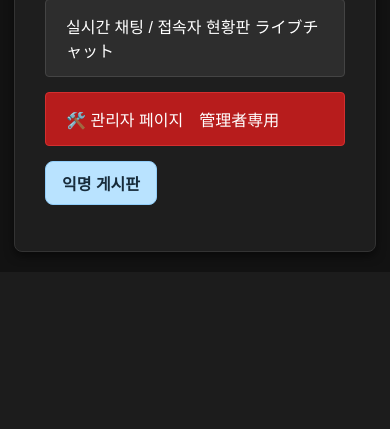
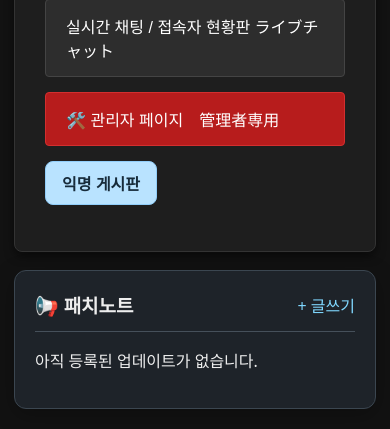
Before and after one commit to choboinfra/my-web-site, a PHP site: page / in a window 390 px wide. Shown: the part 759-1188 px from the top of the page. Before the commit the page ends 1019 px from the top, so only its background shows below. Run offline with PHP 8.4, Linux system fonts and the light colour scheme; the visitor is signed in with stand-in values (Sample User, id 1).

Commit message:
Add patch notes panel and fix guest redirect

```diff
--- a/guest.php
+++ b/guest.php
@@ -4,5 +4,5 @@ if (empty($_SESSION['guest_name'])) {
     $_SESSION['guest_name'] = '게스트_' . strtoupper(bin2hex(random_bytes(2)));
 }
 $_SESSION['guest_mode'] = true;
-header('Location: board.php');
+header('Location: /index.php');
 exit;
--- a/index.php
+++ b/index.php
@@ -1,4 +1,9 @@
-<?php echo "<!-- Server: VM1 -->"; ?>
+<?php
+// PATCH_NOTES_V1
+require_once __DIR__ . '/patch_notes_widget.php';
+echo "<!-- Server: VM1 -->";
+?>
+
 <?php
 require_once(__DIR__ . '/lib/members_lib.php');
 $isAdmin = !empty($_SESSION['admin_logged_in']);
@@ -28,9 +33,46 @@ a.btn:hover{transform:translateY(-1px);filter:brightness(1.1)}
 .login{background:#2d3944;color:#fff;border:1px solid #52616e}
 .signup{background:#172c32;color:#75d8e5;border:1px solid #247887}
 .foot{font-size:12px;color:#71808b;margin-top:24px}
+
+/* PATCH_NOTES_V1 */
+.pn-layout{display:flex;align-items:flex-start;justify-content:center;gap:24px;
+max-width:1100px;margin:0 auto;width:100%}
+.pn-layout>.container{margin:0;flex:1;min-width:0}
+.pn-layout>.panel{flex:1;min-width:0}
+.pn-side{width:340px;flex-shrink:0;min-width:0}
+.pn-panel{background:#1e2329;color:#eee;border:1px solid #3b4650;
+border-radius:12px;padding:20px;box-shadow:0 6px 22px #0004;text-align:left;
+font-family:system-ui,-apple-system,sans-serif}
+.pn-heading{display:flex;justify-content:space-between;align-items:center;
+gap:8px;padding-bottom:12px;border-bottom:1px solid #46505a}
+.pn-heading strong{font-size:19px}
+.pn-panel a{color:#80d8ff;text-decoration:none}
+.pn-panel a:hover{text-decoration:underline}
+.pn-item{display:flex;flex-direction:column;gap:5px;padding:13px 0;
+border-bottom:1px solid #353e47;overflow-wrap:anywhere}
+.pn-item span{font-weight:600;color:#f0f0f0}
+.pn-item small,.pn-detail small{color:#9da9b4;font-size:12px}
+.pn-detail h3{overflow-wrap:anywhere}
+.pn-body{white-space:normal;overflow-wrap:anywhere;line-height:1.8;
+padding:16px 0;border-bottom:1px solid #46505a}
+.pn-panel input,.pn-panel textarea{width:100%;box-sizing:border-box;
+padding:10px;margin:8px 0;background:#111820;color:#fff;
+border:1px solid #52616e;border-radius:6px;font:inherit}
+.pn-panel button{background:#176a7d;color:#fff;border:0;
+border-radius:6px;padding:10px 14px;cursor:pointer}
+.pn-actions{display:flex;align-items:center;gap:16px;margin-top:15px}
+.pn-actions form{margin:0}
+.pn-error{color:#ff8b8b}
+@media(max-width:800px){
+.pn-layout{flex-direction:column;align-items:stretch;gap:18px}
+.pn-layout>.container,.pn-layout>.panel,.pn-side{width:100%;max-width:100%;
+box-sizing:border-box}
+}
+
 </style>
 </head>
 <body>
+<div class="pn-layout">
 <main class="panel">
 <div class="mark">🌐</div>
 <h1>조승훈과 함께 춤을</h1>
@@ -40,6 +82,8 @@ a.btn:hover{transform:translateY(-1px);filter:brightness(1.1)}
 <a class="btn signup" href="/signup.php">💠 회원가입</a>
 <div class="foot">입장 후 사이트의 콘텐츠를 이용할 수 있습니다.</div>
 </main>
+<aside class="pn-side"><?php pn_render(); ?></aside>
+</div>
 </body>
 </html>
 <?php
@@ -103,7 +147,43 @@ a.btn:hover{transform:translateY(-1px);filter:brightness(1.1)}
             body { padding: 65px 14px 20px !important; }
         }
 
-    </style>
+
+/* PATCH_NOTES_V1 */
+.pn-layout{display:flex;align-items:flex-start;justify-content:center;gap:24px;
+max-width:1100px;margin:0 auto;width:100%}
+.pn-layout>.container{margin:0;flex:1;min-width:0}
+.pn-layout>.panel{flex:1;min-width:0}
+.pn-side{width:340px;flex-shrink:0;min-width:0}
+.pn-panel{background:#1e2329;color:#eee;border:1px solid #3b4650;
+border-radius:12px;padding:20px;box-shadow:0 6px 22px #0004;text-align:left;
+font-family:system-ui,-apple-system,sans-serif}
+.pn-heading{display:flex;justify-content:space-between;align-items:center;
+gap:8px;padding-bottom:12px;border-bottom:1px solid #46505a}
+.pn-heading strong{font-size:19px}
+.pn-panel a{color:#80d8ff;text-decoration:none}
+.pn-panel a:hover{text-decoration:underline}
+.pn-item{display:flex;flex-direction:column;gap:5px;padding:13px 0;
+border-bottom:1px solid #353e47;overflow-wrap:anywhere}
+.pn-item span{font-weight:600;color:#f0f0f0}
+.pn-item small,.pn-detail small{color:#9da9b4;font-size:12px}
+.pn-detail h3{overflow-wrap:anywhere}
+.pn-body{white-space:normal;overflow-wrap:anywhere;line-height:1.8;
+padding:16px 0;border-bottom:1px solid #46505a}
+.pn-panel input,.pn-panel textarea{width:100%;box-sizing:border-box;
+padding:10px;margin:8px 0;background:#111820;color:#fff;
+border:1px solid #52616e;border-radius:6px;font:inherit}
+.pn-panel button{background:#176a7d;color:#fff;border:0;
+border-radius:6px;padding:10px 14px;cursor:pointer}
+.pn-actions{display:flex;align-items:center;gap:16px;margin-top:15px}
+.pn-actions form{margin:0}
+.pn-error{color:#ff8b8b}
+@media(max-width:800px){
+.pn-layout{flex-direction:column;align-items:stretch;gap:18px}
+.pn-layout>.container,.pn-layout>.panel,.pn-side{width:100%;max-width:100%;
+box-sizing:border-box}
+}
+
+</style>
 </head>
 <body>
 
@@ -115,7 +195,8 @@ a.btn:hover{transform:translateY(-1px);filter:brightness(1.1)}
     </div>
     <?php endif; ?>
 
-    <div class="container">
+    <div class="pn-layout">
+<div class="container">
         <h1>조승훈과 함께 춤을　メインページ</h1>
         <p style="color: #aaa;">테스트 중 입니다 テスト中です</p>
 
@@ -141,6 +222,8 @@ a.btn:hover{transform:translateY(-1px);filter:brightness(1.1)}
         <li><a href="board.php" style="display:inline-block;background:#b9e3ff;color:#172b3a;border:1px solid #91cefa;border-radius:8px;padding:9px 16px;font-weight:bold;text-decoration:none;">익명 게시판</a></li>
 </ul>
     </div>
+<aside class="pn-side"><?php pn_render(); ?></aside>
+</div>
 <!-- [우측 상단 빨간색 작은 '어둠의 경로' 링크] -->
 <style>
     .secret-link {
--- /dev/null
+++ b/patch_notes_widget.php
@@ -0,0 +1,272 @@
+<?php
+// Patch notes core - shared NFS storage
+if (session_status() === PHP_SESSION_NONE) {
+    session_start();
+}
+
+$pnFile = '/var/lib/site-live/patch_notes/patch_notes.json';
+$pnLock = '/var/lib/site-live/patch_notes/patch_notes.lock';
+$pnAdmin = !empty($_SESSION['admin_logged_in']);
+$pnError = '';
+
+function pn_h($value) {
+    return htmlspecialchars(
+        (string)$value,
+        ENT_QUOTES | ENT_SUBSTITUTE,
+        'UTF-8'
+    );
+}
+
+function pn_read() {
+    global $pnFile;
+
+    if (!is_file($pnFile)) {
+        return [];
+    }
+
+    $raw = @file_get_contents($pnFile);
+    $rows = json_decode($raw === false ? '' : $raw, true);
+
+    return is_array($rows)
+        ? array_values(array_filter($rows, 'is_array'))
+        : [];
+}
+
+function pn_sort($rows) {
+    usort($rows, static function ($a, $b) {
+        return strcmp(
+            (string)($b['created'] ?? ''),
+            (string)($a['created'] ?? '')
+        );
+    });
+    return $rows;
+}
+
+if (empty($_SESSION['pn_token'])) {
+    $_SESSION['pn_token'] = bin2hex(random_bytes(24));
+}
+
+if (
+    ($_SERVER['REQUEST_METHOD'] ?? '') === 'POST'
+    && isset($_POST['pn_action'])
+) {
+    if (!$pnAdmin) {
+        http_response_code(403);
+        exit('관리자만 수정할 수 있습니다.');
+    }
+
+    if (!hash_equals(
+        $_SESSION['pn_token'],
+        (string)($_POST['pn_token'] ?? '')
+    )) {
+        http_response_code(403);
+        exit('요청 인증이 만료되었습니다.');
+    }
+
+    $fp = @fopen($pnLock, 'c');
+
+    if (!$fp || !flock($fp, LOCK_EX)) {
+        http_response_code(503);
+        exit('저장소 잠금에 실패했습니다.');
+    }
+
+    try {
+        $rows = pn_read();
+        $action = (string)$_POST['pn_action'];
+        $id = (string)($_POST['pn_id'] ?? '');
+
+        if ($action === 'save') {
+            $title = trim((string)($_POST['pn_title'] ?? ''));
+            $body = trim((string)($_POST['pn_body'] ?? ''));
+
+            if (
+                $title === '' || $body === ''
+                || mb_strlen($title, 'UTF-8') > 120
+                || mb_strlen($body, 'UTF-8') > 15000
+            ) {
+                throw new RuntimeException(
+                    '제목 또는 본문 길이를 확인해 주세요.'
+                );
+            }
+
+            if ($id === '') {
+                $id = bin2hex(random_bytes(12));
+                $rows[] = [
+                    'id' => $id,
+                    'title' => $title,
+                    'body' => $body,
+                    'created' => date('Y-m-d H:i:s')
+                ];
+            } else {
+                $found = false;
+
+                foreach ($rows as &$row) {
+                    if (($row['id'] ?? '') === $id) {
+                        $row['title'] = $title;
+                        $row['body'] = $body;
+                        $row['updated'] = date('Y-m-d H:i:s');
+                        $found = true;
+                        break;
+                    }
+                }
+                unset($row);
+
+                if (!$found) {
+                    throw new RuntimeException(
+                        '수정할 글을 찾을 수 없습니다.'
+                    );
+                }
+            }
+        } elseif ($action === 'delete') {
+            $before = count($rows);
+
+            $rows = array_values(array_filter(
+                $rows,
+                static function ($row) use ($id) {
+                    return ($row['id'] ?? '') !== $id;
+                }
+            ));
+
+            if (count($rows) === $before) {
+                throw new RuntimeException(
+                    '삭제할 글을 찾을 수 없습니다.'
+                );
+            }
+        } else {
+            throw new RuntimeException('지원하지 않는 요청입니다.');
+        }
+
+        $json = json_encode(
+            $rows,
+            JSON_UNESCAPED_UNICODE
+            | JSON_PRETTY_PRINT
+            | JSON_INVALID_UTF8_SUBSTITUTE
+        );
+
+        if ($json === false) {
+            throw new RuntimeException('JSON 저장 오류');
+        }
+
+        $temp = $pnFile . '.tmp.' . bin2hex(random_bytes(6));
+
+        if (file_put_contents($temp, $json) === false) {
+            throw new RuntimeException('임시 파일 저장 실패');
+        }
+
+        chmod($temp, 0660);
+
+        if (!rename($temp, $pnFile)) {
+            @unlink($temp);
+            throw new RuntimeException('파일 저장 실패');
+        }
+
+        flock($fp, LOCK_UN);
+        fclose($fp);
+
+        header('Location: /index.php?pn=' . rawurlencode($id), true, 303);
+        exit;
+
+    } catch (Throwable $e) {
+        $pnError = $e->getMessage();
+    }
+
+    flock($fp, LOCK_UN);
+    fclose($fp);
+}
+
+$pnRows = pn_sort(pn_read());
+$pnSelected = null;
+$pnId = (string)($_GET['pn'] ?? '');
+
+foreach ($pnRows as $row) {
+    if (($row['id'] ?? '') === $pnId) {
+        $pnSelected = $row;
+        break;
+    }
+}
+
+$pnEdit = $pnAdmin && (
+    ($_GET['pn_edit'] ?? '') === 'new'
+    || (isset($_GET['pn_edit']) && $pnSelected !== null)
+);
+
+
+// PATCH_NOTES_V1 - presentation
+function pn_render() {
+    global $pnRows, $pnSelected, $pnEdit, $pnAdmin, $pnError;
+
+    $token = pn_h($_SESSION['pn_token']);
+    ?>
+    <section class="pn-panel" id="patch-notes">
+      <div class="pn-heading">
+        <strong>📢 패치노트</strong>
+        <?php if ($pnAdmin): ?>
+          <a href="/index.php?pn_edit=new#patch-notes">+ 글쓰기</a>
+        <?php endif; ?>
+      </div>
+
+      <?php if ($pnError !== ''): ?>
+        <p class="pn-error"><?= pn_h($pnError) ?></p>
+      <?php endif; ?>
+
+      <?php if ($pnEdit): ?>
+        <?php
+          $editing = $pnSelected !== null
+            && ($_GET['pn_edit'] ?? '') !== 'new';
+          $entry = $editing ? $pnSelected : [];
+        ?>
+        <h3><?= $editing ? '패치노트 수정' : '새 패치노트' ?></h3>
+        <form method="post" action="/index.php#patch-notes">
+          <input type="hidden" name="pn_action" value="save">
+          <input type="hidden" name="pn_token" value="<?= $token ?>">
+          <input type="hidden" name="pn_id"
+                 value="<?= pn_h($entry['id'] ?? '') ?>">
+          <input name="pn_title" maxlength="120" required
+                 placeholder="제목"
+                 value="<?= pn_h($entry['title'] ?? '') ?>">
+          <textarea name="pn_body" rows="10" maxlength="15000"
+                    required placeholder="업데이트 내용을 입력하세요"><?= pn_h($entry['body'] ?? '') ?></textarea>
+          <button type="submit">저장하기</button>
+          <a href="/index.php#patch-notes">취소</a>
+        </form>
+
+      <?php elseif ($pnSelected !== null): ?>
+        <article class="pn-detail">
+          <h3><?= pn_h($pnSelected['title'] ?? '') ?></h3>
+          <small><?= pn_h($pnSelected['created'] ?? '') ?></small>
+          <div class="pn-body"><?= nl2br(pn_h($pnSelected['body'] ?? '')) ?></div>
+          <a href="/index.php#patch-notes">← 목록으로</a>
+
+          <?php if ($pnAdmin): ?>
+            <div class="pn-actions">
+              <a href="/index.php?pn=<?= urlencode($pnSelected['id']) ?>&amp;pn_edit=1#patch-notes">수정</a>
+              <form method="post" action="/index.php#patch-notes"
+                    onsubmit="return confirm('이 패치노트를 삭제할까요?')">
+                <input type="hidden" name="pn_action" value="delete">
+                <input type="hidden" name="pn_token" value="<?= $token ?>">
+                <input type="hidden" name="pn_id"
+                       value="<?= pn_h($pnSelected['id']) ?>">
+                <button type="submit">삭제</button>
+              </form>
+            </div>
+          <?php endif; ?>
+        </article>
+
+      <?php else: ?>
+        <div class="pn-list">
+          <?php if (!$pnRows): ?>
+            <p>아직 등록된 업데이트가 없습니다.</p>
+          <?php endif; ?>
+
+          <?php foreach ($pnRows as $entry): ?>
+            <a class="pn-item"
+               href="/index.php?pn=<?= urlencode($entry['id']) ?>#patch-notes">
+              <span><?= pn_h($entry['title'] ?? '') ?></span>
+              <small><?= pn_h(substr($entry['created'] ?? '', 0, 10)) ?></small>
+            </a>
+          <?php endforeach; ?>
+        </div>
+      <?php endif; ?>
+    </section>
+    <?php
+}
```
